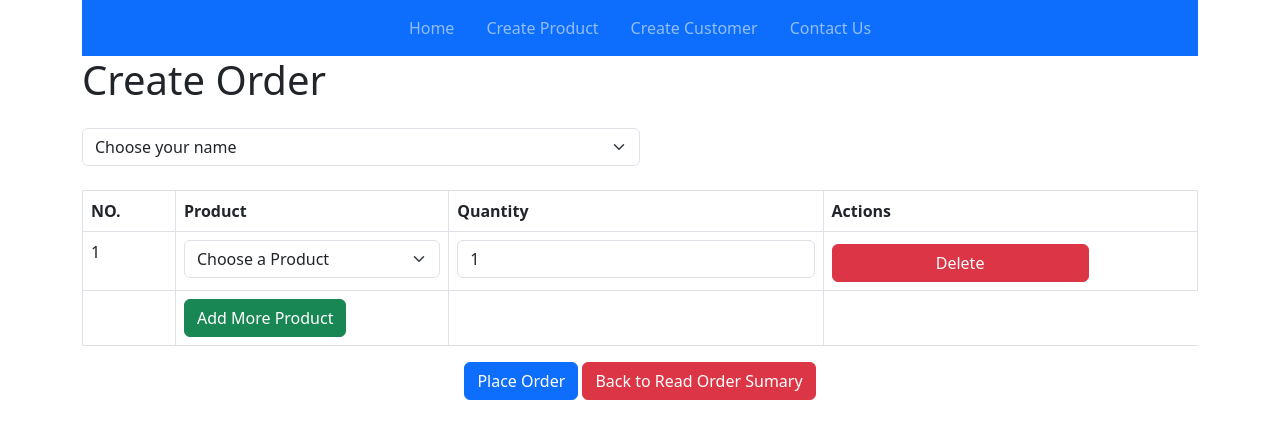
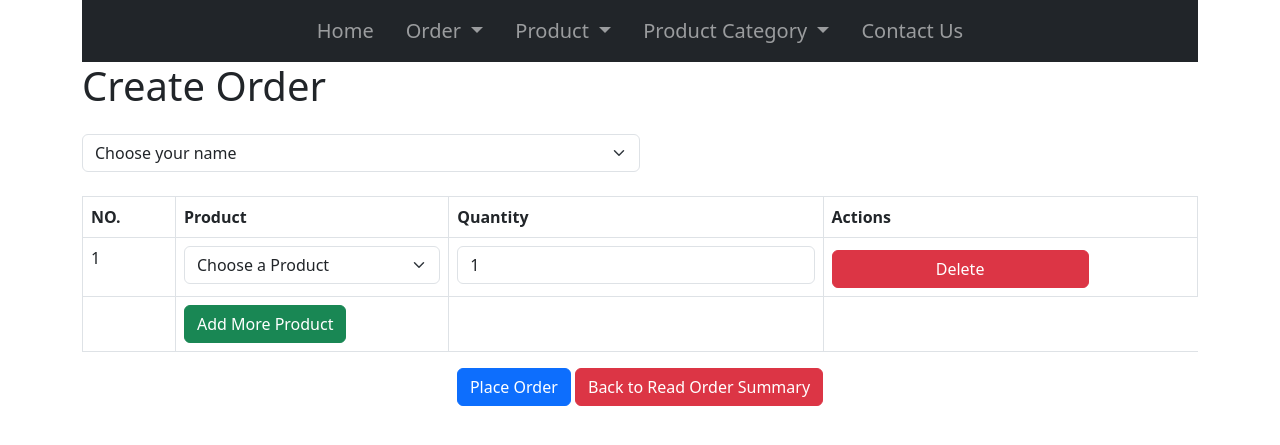
Before and after one commit to sinkuan123/Web-Application-Development, a PHP site: page /order_create.php in a window 1280 px wide. Shown: the top 445 px of the page. Run offline with PHP 8.4, Linux system fonts and the light colour scheme; data that the repository does not hold is empty.

Commit message:
add links to menu.php and create order_read, order_detail_read.

```diff
--- a/project/menu.php
+++ b/project/menu.php
@@ -1,14 +1,35 @@
-<nav class="navbar navbar-expand-lg navbar-dark bg-primary">
+<nav class="navbar navbar-expand-lg navbar-dark bg-dark fs-5">
     <div class="container">
         <ul class="navbar-nav mx-auto">
             <li class="nav-item mx-2">
                 <a class="nav-link" href="index.php">Home</a>
             </li>
-            <li class="nav-item mx-2">
-                <a class="nav-link" href="product_create.php">Create Product</a>
+            <li class="nav-item dropdown mx-2">
+                <a class="nav-link dropdown-toggle" href="#" role="button" data-bs-toggle="dropdown" aria-expanded="false">
+                    Order
+                </a>
+                <ul class="dropdown-menu bg-body-tertiary">
+                    <li><a class="dropdown-item" href="order_create.php">Create Order</a></li>
+                    <li><a class="dropdown-item" href="order_read.php">Read Order</a></li>
+                </ul>
             </li>
-            <li class="nav-item mx-2">
-                <a class="nav-link" href="customer_create.php">Create Customer</a>
+            <li class="nav-item dropdown mx-2">
+                <a class="nav-link dropdown-toggle" href="#" role="button" data-bs-toggle="dropdown" aria-expanded="false">
+                    Product
+                </a>
+                <ul class="dropdown-menu bg-body-tertiary">
+                    <li><a class="dropdown-item" href="product_create.php">Create Product</a></li>
+                    <li><a class="dropdown-item" href="product_read.php">Read Product</a></li>
+                </ul>
+            </li>
+            <li class="nav-item dropdown mx-2">
+                <a class="nav-link dropdown-toggle" href="#" role="button" data-bs-toggle="dropdown" aria-expanded="false">
+                    Product Category
+                </a>
+                <ul class="dropdown-menu bg-body-tertiary">
+                    <li><a class="dropdown-item" href="product_category_create.php">Create Product Category</a></li>
+                    <li><a class="dropdown-item" href="product_category_read.php">Read Product Category</a></li>
+                </ul>
             </li>
             <li class="nav-item mx-2">
                 <a class="nav-link" href="contact_us.php">Contact Us</a>
--- a/project/order_create.php
+++ b/project/order_create.php
@@ -67,11 +67,11 @@
                     date_default_timezone_set('Asia/Kuala_Lumpur');
                     $order_date = date('Y-m-d H:i:s');
 
-                    $order_sumary_query = "INSERT INTO order_sumary SET customer_id=:customer_id, order_date=:order_date";
-                    $order_sumary_stmt = $con->prepare($order_sumary_query);
-                    $order_sumary_stmt->bindParam(":customer_id", $customer_id);
-                    $order_sumary_stmt->bindParam(":order_date", $order_date);
-                    $order_sumary_stmt->execute();
+                    $order_summary_query = "INSERT INTO order_summary SET customer_id=:customer_id, order_date=:order_date";
+                    $order_summary_stmt = $con->prepare($order_summary_query);
+                    $order_summary_stmt->bindParam(":customer_id", $customer_id);
+                    $order_summary_stmt->bindParam(":order_date", $order_date);
+                    $order_summary_stmt->execute();
 
                     $order_id = $con->lastInsertId(); //Get the order_id from last inserted row.
 
@@ -85,6 +85,7 @@
                         $order_detail_stmt->execute();
                     }
                     echo "<div class='alert alert-success' role='alert'>Order Placed Successfully.</div>";
+                    $_POST = array();
                 }
             } catch (PDOException $exception) {
                 echo '<div class="alert alert-danger role=alert">' . $exception->getMessage() . '</div>';
@@ -149,7 +150,7 @@
 
                 <div class="text-center">
                     <button type="submit" class="btn btn-primary">Place Order</button>
-                    <a href="" class="btn btn-danger">Back to Read Order Sumary</a>
+                    <a href="" class="btn btn-danger">Back to Read Order Summary</a>
                 </div>
             </form>
             <script>
--- a/project/order_read.php
+++ b/project/order_read.php
@@ -24,7 +24,7 @@
         $search = isset($_GET['search']) ? $_GET['search'] : '';
 
         // select all data
-        $query = "SELECT order_sumary.order_id, order_sumary.customer_id, order_sumary.order_date, customers.user_name FROM order_sumary INNER JOIN customers ON customers.customer_id=order_sumary.customer_id";
+        $query = "SELECT order_summary.order_id, order_summary.customer_id, order_summary.order_date, customers.user_name FROM order_summary INNER JOIN customers ON customers.customer_id=order_summary.customer_id";
         if (!empty($search)) {
             $query .= " WHERE order_id LIKE :search OR user_name LIKE :search OR order_date LIKE :search";
             $search = "%{$search}%";
```
Also changed, not shown: project/order_detail_read.php (renamed from project/order_detail_.php, +5 -9 lines).
